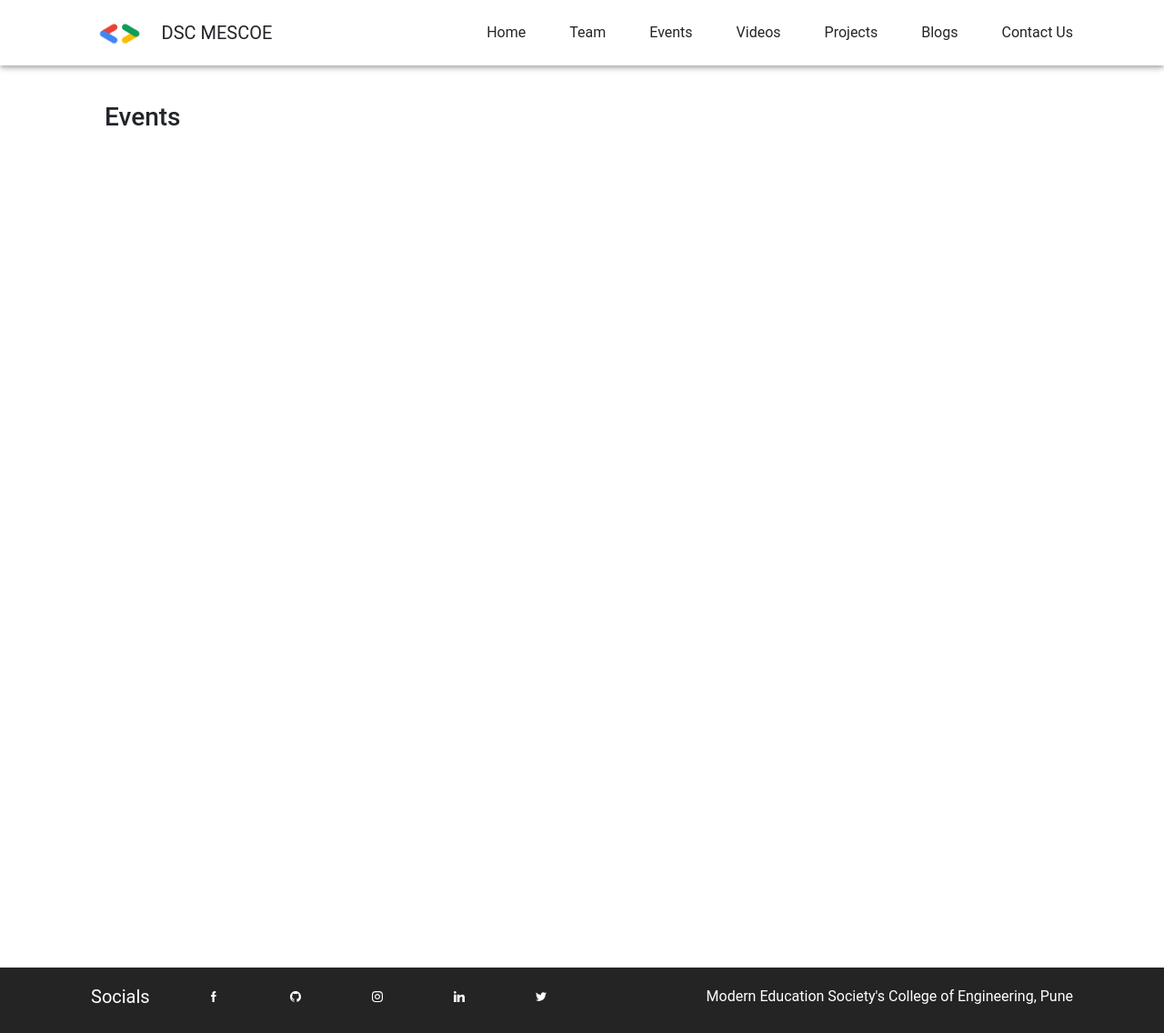
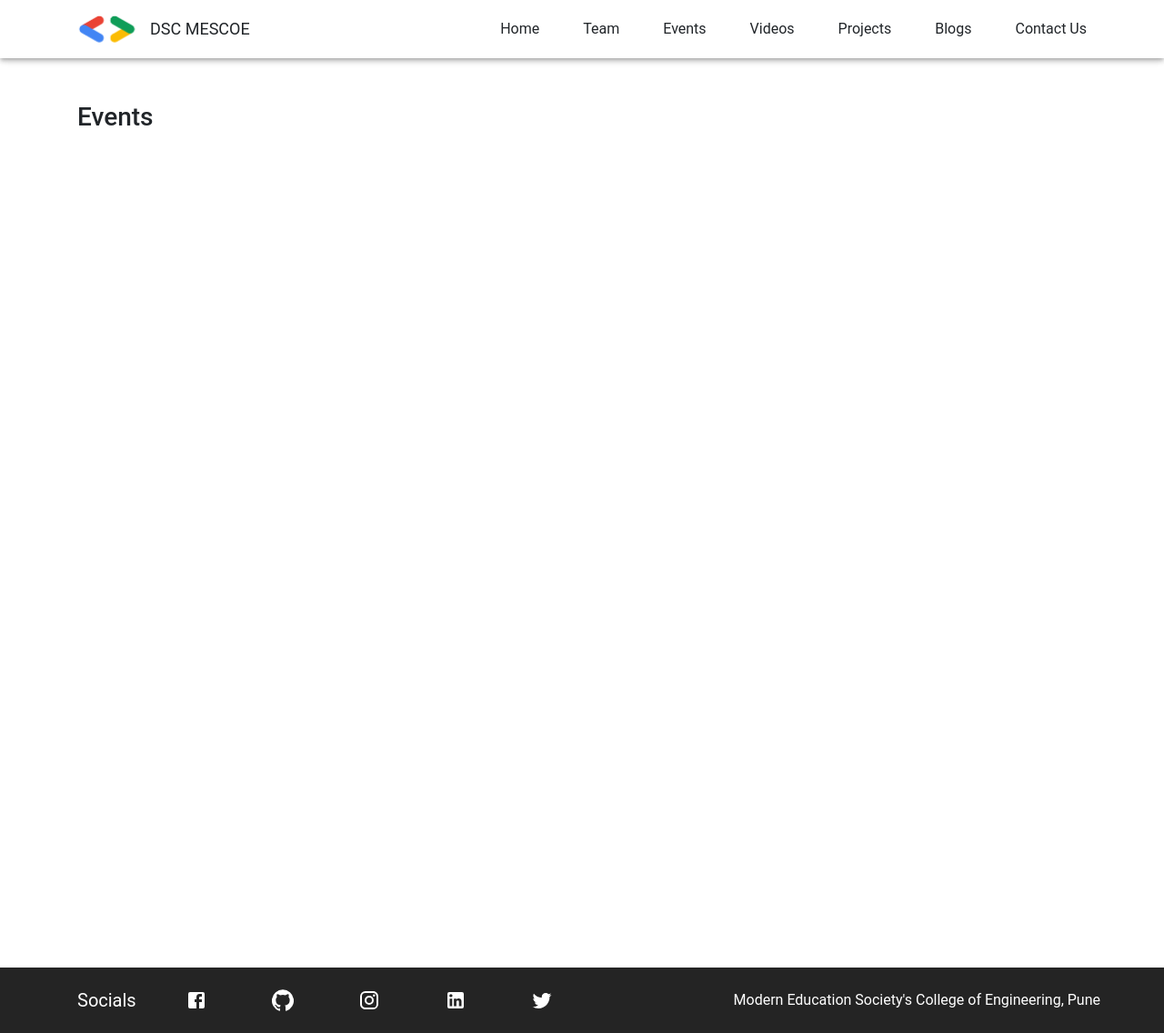
Before and after one commit to Developer-Students-Clubs-MESCOE/dsc-mescoe-website, a React (Create React App) app: page /events in a window 1280 px wide. Shown: the whole page at 91% size. Built offline with nearby package versions, Linux system fonts and the light colour scheme.

Commit message:
Completed Home Page with responsive design.

```diff
--- a/package.json
+++ b/package.json
@@ -4,6 +4,7 @@
   "private": true,
   "dependencies": {
     "@material-ui/core": "^4.11.0",
+    "@material-ui/icons": "^4.9.1",
     "@testing-library/jest-dom": "^4.2.4",
     "@testing-library/react": "^9.3.2",
     "@testing-library/user-event": "^7.1.2",
--- a/src/App.jsx
+++ b/src/App.jsx
@@ -1,5 +1,5 @@
 import React from 'react';
-import {Toolbar} from '@material-ui/core';
+import {Hidden, Toolbar} from '@material-ui/core';
 import {Switch, Route, BrowserRouter as Router} from 'react-router-dom';
 import DSCNavBar from './components/navigation/DSCNavBar';
 import ROUTES, {RouteType} from './routes';
@@ -23,7 +23,9 @@ export default class App extends React.Component {
         <DSCNavBar/>
         <Toolbar/>
         <Switch>{this.getRoutes(ROUTES)}</Switch>
-        <Footer/>
+        <Hidden xsDown>
+          <Footer/>
+        </Hidden>
       </Router>
     );
   }
--- /dev/null
+++ b/src/components/navigation/DSCDrawer.jsx
@@ -0,0 +1,68 @@
+import React, {Component} from 'react';
+import {IconButton, Drawer, List, ListItem, Divider, ListItemIcon, ListItemText} from "@material-ui/core";
+import ROUTES from "../../routes";
+import {Menu} from "@material-ui/icons";
+import {socials} from "./Footer";
+import {Link} from "react-router-dom";
+
+class DSCDrawer extends Component {
+  constructor(props) {
+    super(props);
+    this.state = {
+      open: false
+    }
+    this.toggleDrawer = this.toggleDrawer.bind(this);
+  }
+
+  list = () => (
+    <div
+      style={{backgroundColor: "#242424", height: "100%"}}
+      role="presentation"
+      onClick={this.toggleDrawer(false)}
+      onKeyDown={this.toggleDrawer(false)}
+    >
+      <List>
+        {ROUTES.map((route, index) => (
+          <Link to={route.path}>
+            <ListItem button key={index}>
+              <ListItemText primary={route.name} style={{color: "white"}}/>
+            </ListItem>
+          </Link>
+        ))}
+      </List>
+      <Divider style={{backgroundColor: "white"}}/>
+      <List>
+        {socials.map((social, index) => (
+          <a href={social.link} target="blank">
+            <ListItem button key={index}>
+              <ListItemIcon>{social.icon}</ListItemIcon>
+              <ListItemText primary={social.name} style={{color: "white"}}/>
+            </ListItem>
+          </a>
+        ))}
+      </List>
+    </div>
+  );
+
+  toggleDrawer = (open) => (event) => {
+    if (event.type === 'keydown' && (event.key === 'Tab' || event.key === 'Shift')) {
+      return;
+    }
+    this.setState({open});
+  }
+
+  render() {
+    return (
+      <React.Fragment>
+        <IconButton color="inherit" aria-label="Open drawer" edge="start" onClick={this.toggleDrawer(true)}>
+          <Menu/>
+        </IconButton>
+        <Drawer anchor="left" open={this.state.open} onClose={this.toggleDrawer(false)}>
+          {this.list()}
+        </Drawer>
+      </React.Fragment>
+    );
+  }
+}
+
+export default DSCDrawer;
--- a/src/components/navigation/DSCNavBar.jsx
+++ b/src/components/navigation/DSCNavBar.jsx
@@ -1,31 +1,36 @@
 import React, {Component} from 'react';
-import {AppBar, Toolbar} from '@material-ui/core';
+import {AppBar, Hidden, Toolbar} from '@material-ui/core';
 import gdgLogo from '../../assets/img/gdg_logo.png';
 import {Container, Row, Col, Image} from 'react-bootstrap';
 import ROUTES, {RouteType} from '../../routes';
 import {Link} from 'react-router-dom';
+import DSCDrawer from "./DSCDrawer";
 
 export default class DSCNavBar extends Component {
-  // 4 is default AppBar Elevation
   render() {
     const linkRoutes = ROUTES.filter(route => route.type === RouteType.LINK)
     const footerRoutes = ROUTES.filter(route => route.type === RouteType.FOOTER)
     const pageRoutes = ROUTES.filter(route => route.type === RouteType.PAGE)
     return (
       <AppBar position="fixed" color="inherit" className="dsc-nav">
-        <Toolbar style={{marginLeft: 100, marginRight: 100}} className="p-0">
-          <Container fluid className="p-0">
+        <Toolbar>
+          <Container>
             <Row>
-              <Col xs="1" className="p-4 dsc-brand">
+              <Hidden lgUp implementation="css" className="my-auto">
+                <Col xs="1">
+                  <DSCDrawer/>
+                </Col>
+              </Hidden>
+              <Col lg="1" md="1" sm="1" xs="2" className="dsc-brand my-auto p-xl-3 p-lg-3 p-md-2 p-sm-1 p-xs-0">
                 <Link to="/">
                   <Image src={gdgLogo} style={{width: '100%'}}/>
                 </Link>
               </Col>
-              <Col xs="2" className="my-auto p-0 dsc-brand">
+              <Col lg="3" md="6" sm="6" xs="6" className="my-auto dsc-brand p-0">
                 <Link
                   to="/"
                   style={{
-                    fontSize: 20,
+                    fontSize: 18,
                     color: 'inherit',
                     textDecoration: 'inherit'
                   }}
@@ -33,7 +38,8 @@ export default class DSCNavBar extends Component {
                   DSC MESCOE
                 </Link>
               </Col>
-              <Col xs="9" className="my-auto">
+              <Col lg="8" className="my-auto">
+                <Hidden mdDown implementation="css">
                   <Container fluid>
                     <Row className="justify-content-end">
                       {pageRoutes.map(
@@ -88,6 +94,7 @@ export default class DSCNavBar extends Component {
                       )}
                     </Row>
                   </Container>
+                </Hidden>
               </Col>
             </Row>
           </Container>
--- a/src/components/navigation/Footer.jsx
+++ b/src/components/navigation/Footer.jsx
@@ -1,32 +1,32 @@
 import {Container, Row, Col} from 'react-bootstrap';
 import React, {Component} from 'react';
-import {Toolbar} from '@material-ui/core';
-import {ReactComponent as Facebook} from '../../assets/img/facebook.svg';
-import {ReactComponent as GitHub} from '../../assets/img/github.svg';
-import {ReactComponent as Instagram} from '../../assets/img/instagram.svg';
-import {ReactComponent as LinkedIn} from '../../assets/img/linkedin.svg';
-import {ReactComponent as Twitter} from '../../assets/img/twitter.svg';
+import {Facebook, GitHub, Instagram, LinkedIn, Twitter} from "@material-ui/icons";
 
-const socials = [
+export const socials = [
   {
-    icon: <Facebook className="m-4" fill="white" stroke="white"/>,
-    link: 'https://www.facebook.com/dscmescoepune/'
+    icon: <Facebook className="m-xl-4 m-lg-3 m-md-1" style={{color: 'white'}}/>,
+    link: 'https://www.facebook.com/dscmescoepune/',
+    name: "Facebook",
   },
   {
-    icon: <GitHub className="m-4" fill="white" stroke="white"/>,
-    link: 'https://github.com/Developer-Students-Clubs-MESCOE'
+    icon: <GitHub className="m-xl-4 m-lg-3 m-md-1" style={{color: 'white'}}/>,
+    link: 'https://github.com/Developer-Students-Clubs-MESCOE',
+    name: "GitHub",
   },
   {
-    icon: <Instagram className="m-4" fill="white" stroke="white"/>,
-    link: 'https://www.instagram.com/mescoedsc/'
+    icon: <Instagram className="m-xl-4 m-lg-3 m-md-1" style={{color: 'white'}}/>,
+    link: 'https://www.instagram.com/mescoedsc/',
+    name: "Instagram",
   },
   {
-    icon: <LinkedIn className="m-4" fill="white" stroke="white"/>,
-    link: 'https://www.linkedin.com/company/dscmescoe/'
+    icon: <LinkedIn className="m-xl-4 m-lg-3 m-md-1" style={{color: 'white'}}/>,
+    link: 'https://www.linkedin.com/company/dscmescoe/',
+    name: "LinkedIn",
   },
   {
-    icon: <Twitter className="m-4" fill="white" stroke="white"/>,
-    link: 'https://twitter.com/dscmescoe'
+    icon: <Twitter className="m-xl-4 m-lg-3 m-md-1" style={{color: 'white'}}/>,
+    link: 'https://twitter.com/dscmescoe',
+    name: "Twitter",
   }
 ];
 
@@ -34,36 +34,34 @@ export default class Footer extends Component {
   render() {
     return (
       <Container fluid id="contact"
+
                  style={{
                    backgroundColor: '#242424',
                    height: '4.5em',
-                 }}
-                 className="p-0">
-        <Toolbar style={{marginLeft: 100, marginRight: 100}}>
-          <Container fluid className="p-0">
-            <Row className="mx-n4">
-              <Col xs="1" className="my-auto p-0">
-                <p style={{fontSize: 20, margin: 0, padding: 0}} className="text-white mr-5">
+                   left: 0,
+                   bottom: 0,
+                 }}>
+        <Container style={{height: "100%"}}>
+          <Row style={{height: "100%"}}>
+            <Col xl="1" md="2" className="my-auto">
+              <p style={{fontSize: 20}} className="text-white my-auto">
                 Socials
               </p>
             </Col>
             {socials.map((social, key) => (
-                <Col xs="1" key={key} className="my-auto">
+              <Col xl="1" md="1" key={key} className="my-auto">
                 <a href={social.link} target="blank">
                   {social.icon}
                 </a>
               </Col>
             ))}
-              <Col xs="6" className="my-auto px-0">
-                <Container fluid>
+            <Col xl="6" md="5" className="my-auto">
               <Row className="justify-content-end">
-                    <p className="p-0 m-0 text-white">Modern Education Society's College of Engineering, Pune</p>
+                <p className="my-auto text-white">Modern Education Society's College of Engineering, Pune</p>
               </Row>
-                </Container>
             </Col>
           </Row>
         </Container>
-        </Toolbar>
       </Container>
     );
   }
--- a/src/views/Events.jsx
+++ b/src/views/Events.jsx
@@ -10,8 +10,8 @@ export default class Events extends React.Component {
 	}
 	render() {
 		return (
-			<Toolbar style={{ marginLeft: 100, marginRight: 100 }} className="p-0">
-				<Container fluid style={{ height: 1000 }}>
+			<Toolbar>
+				<Container style={{ height: 1000 }}>
 					<h3 className="mt-5">Events</h3>
 				</Container>
 			</Toolbar>
--- a/src/views/Projects.jsx
+++ b/src/views/Projects.jsx
@@ -10,8 +10,8 @@ export default class Projects extends React.Component {
 	}
 	render() {
 		return (
-			<Toolbar style={{ marginLeft: 100, marginRight: 100 }} className="p-0">
-				<Container fluid style={{ height: 1000 }}>
+			<Toolbar>
+				<Container style={{ height: 1000 }}>
 					<h3 className="mt-5">Projects</h3>
 				</Container>
 			</Toolbar>
--- a/src/views/Team.jsx
+++ b/src/views/Team.jsx
@@ -11,8 +11,8 @@ export default class Team extends React.Component {
 
 	render() {
 		return (
-			<Toolbar style={{ marginLeft: 100, marginRight: 100 }} className="p-0">
-				<Container fluid style={{ height: 1000 }}>
+			<Toolbar>
+				<Container style={{ height: 1000 }}>
 					<h3 className="mt-5">Team</h3>
 				</Container>
 			</Toolbar>
--- a/src/views/Videos.jsx
+++ b/src/views/Videos.jsx
@@ -10,8 +10,8 @@ export default class Videos extends React.Component {
 	}
 	render() {
 		return (
-			<Toolbar style={{ marginLeft: 100, marginRight: 100 }} className="p-0">
-				<Container fluid style={{ height: 1000 }}>
+			<Toolbar>
+				<Container style={{ height: 1000 }}>
 					<h3 className="mt-5">Videos</h3>
 				</Container>
 			</Toolbar>
```
Also changed, not shown: src/components/home/HomeSection.jsx (+22 -18 lines), src/data/homeSections.js (+10 -11 lines), src/views/Home.jsx (+19 -19 lines), 1 other file (tests, documents, lock files or other folders). Lines whose indentation alone changed are shown as unchanged.
